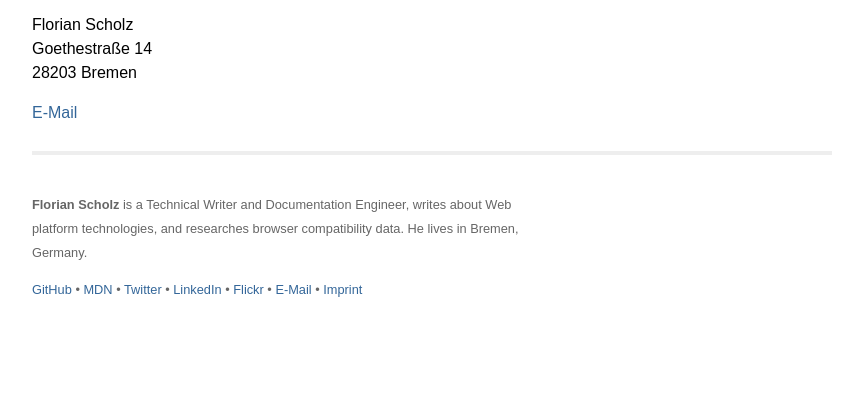
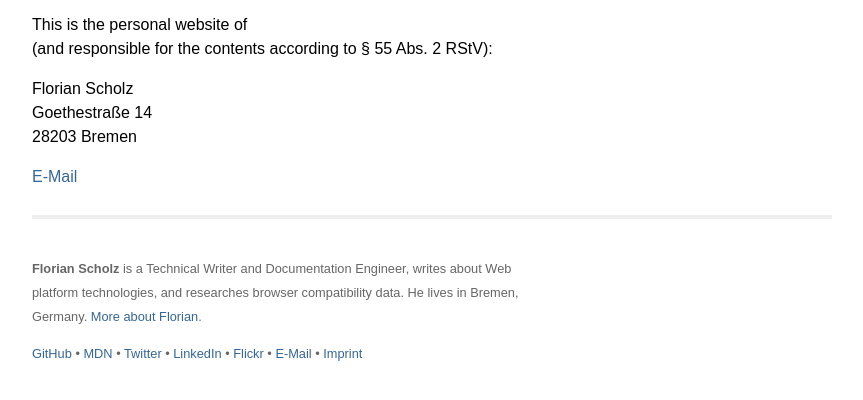
Before and after one commit to Elchi3/Elchi3.github.io, a Jekyll site: the page built from imprint/index.html, in a window 1280 px wide, cut to the strip 160-560 px from the top of the page. Shown: the whole strip, without its empty margins (208-1071 px from the left). Built offline with Jekyll 4.4.1, drawn with Linux system fonts in a browser that asks for light colours.

Commit message:
Add about page, misc updates

```diff
--- a/_layouts/default.html
+++ b/_layouts/default.html
@@ -16,8 +16,8 @@
         <div class="site">
           <div class="header">
             <div class="gravatar">
-              <img src="https://www.gravatar.com/avatar/7e6c0a216041d48fa163d471e5d71086.png?s=150"
-                   alt="Florian Scholz" />
+              <a href="/"><img src="https://www.gravatar.com/avatar/7e6c0a216041d48fa163d471e5d71086.png?s=150"
+                   alt="Florian Scholz" /></a>
             </div>
             <a class="title" href="/">{{ site.name }}</a>
           </div>
@@ -28,14 +28,14 @@
 
             <div class="bio">
               <p><strong>Florian Scholz</strong> is a Technical Writer and Documentation Engineer, writes about Web platform technologies,
-              and researches browser compatibility data. He lives in Bremen, Germany.</p>
+              and researches browser compatibility data. He lives in Bremen, Germany. <a href="/about">More about Florian</a>.</p>
               <p>
                  <a href="https://github.com/Elchi3">GitHub</a> •
                  <a href="https://developer.mozilla.org/en-US/profiles/fscholz">MDN</a> •
                  <a href="https://twitter.com/floscholz">Twitter</a> •
                  <a href="https://www.linkedin.com/in/florianscholz/">LinkedIn</a> •
                  <a href="https://www.flickr.com/photos/florianscholz/">Flickr</a> •
-                 <a href="mailto:fs@___REMOVE___florianscholz.com">E-Mail</a> •
+                 <a href="mailto:fs@florianscholz.com">E-Mail</a> •
                  <a href="{{ site.url }}/imprint/">Imprint</a>
               </p>
             </div>
--- a/assets/main.css
+++ b/assets/main.css
@@ -33,6 +33,21 @@
 
 p {
   margin: 1em 0;
+}
+
+ul, ol {
+  margin-left: 1.35em;
+  margin-bottom: 1em;
+}
+
+hr {
+  border: 2px solid #eee;
+  margin: 2em 0;
+}
+
+figcaption {
+  font-size: 80%;
+  color: #666;
 }
 
 a {
@@ -127,11 +142,6 @@
   padding: 0 .4em;
 }
 
-.post ul, .post ol {
-  margin-left: 1.35em;
-  margin-bottom: 1em;
-}
-
 .post code {
   border: 1px solid #ddd;
   background-color: #eef;
--- a/feed.xml
+++ b/feed.xml
@@ -12,7 +12,7 @@
   <id>http://florianscholz.com/</id>
   <author>
     <name>Florian Scholz</name>
-    <email>fs@foo.com</email>
+    <email>fs@florianscholz.com</email>
   </author>
 
   {% for post in site.posts %}
--- a/imprint/index.html
+++ b/imprint/index.html
@@ -3,14 +3,13 @@
 title: Imprint - Florian Scholz
 ---
 
-<div id="home">
+<h2>Imprint</h2>
 
-  <h2>Imprint</h2>
+<p>This is the personal website of <br>
+(and responsible for the contents according to § 55 Abs. 2 RStV):</p>
 
-  <p>Florian Scholz<br>
-   Goethestraße 14<br>
-   28203 Bremen</p>
+<p>Florian Scholz<br>
+Goethestraße 14<br>
+28203 Bremen</p>
 
-   <p><a href="mailto:fs@___REMOVE___florianscholz.com">E-Mail</a> </p>
-
-</div>
+<p><a href="mailto:fs@florianscholz.com">E-Mail</a></p>
--- a/planet-mozilla.xml
+++ b/planet-mozilla.xml
@@ -12,7 +12,7 @@
   <id>http://florianscholz.com/</id>
   <author>
     <name>Florian Scholz</name>
-    <email>fs@foo.com</email>
+    <email>fs@florianscholz.com</email>
   </author>
 
   {% for post in site.posts %}
```
Also changed, not shown: about/index.html (added, +121 -0 lines), assets/img/florian-wtd-prague.jpg (added).
